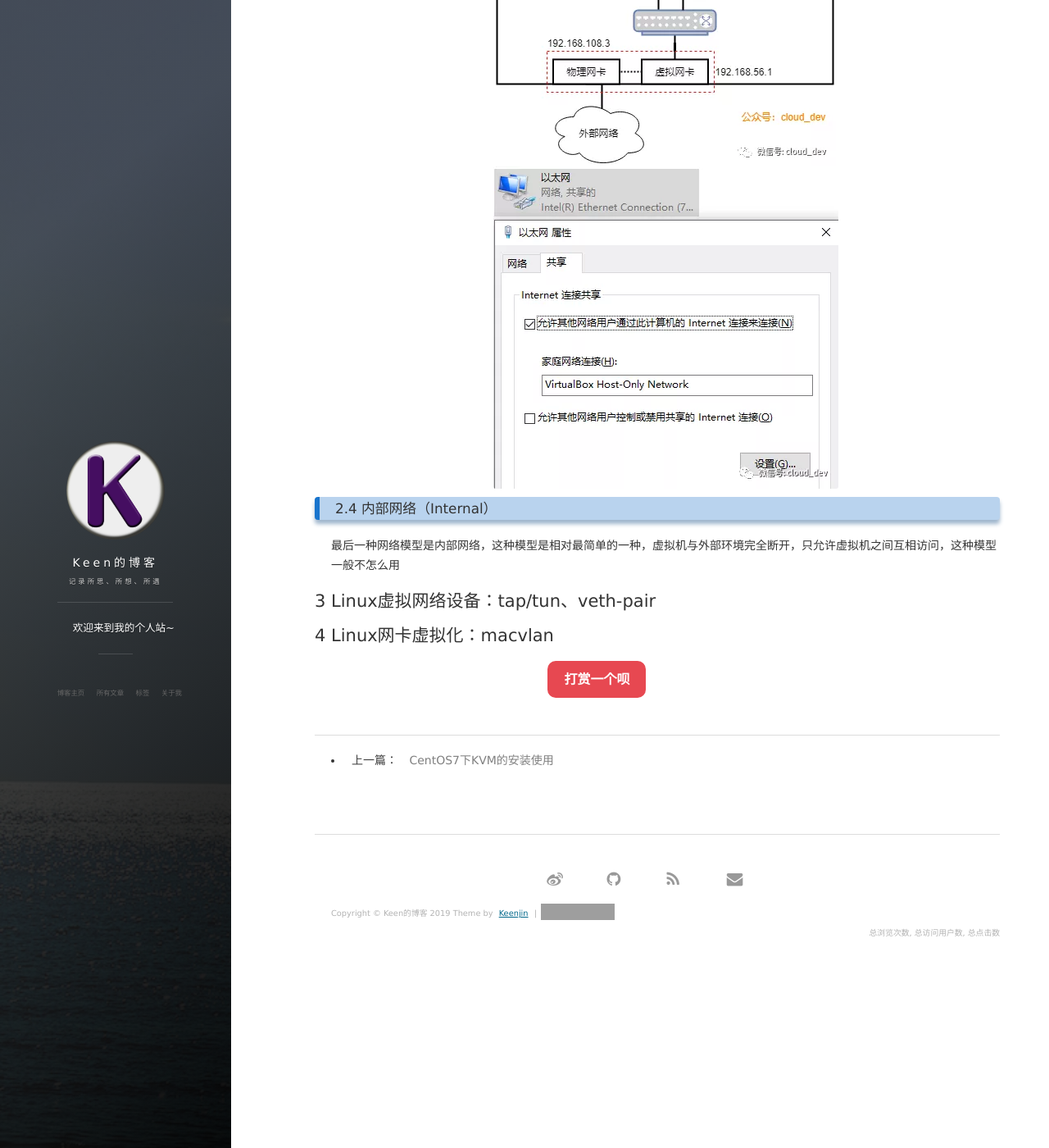
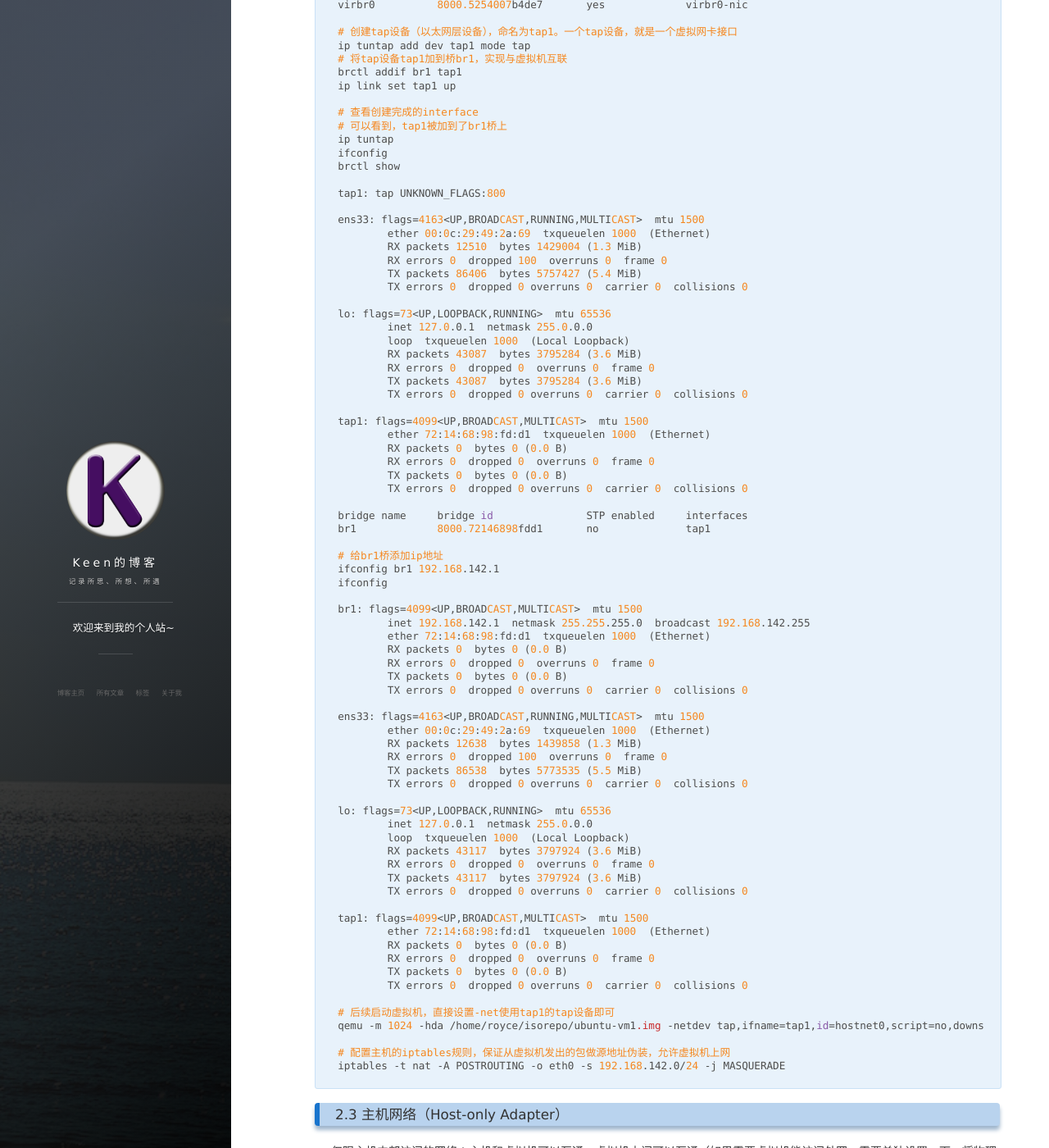
Before and after one commit to Keenjin/Keenjin.github.io, a Jekyll site: the page built from _posts/2019-06-24-virtual-net.md, in a window 1280 px wide and 1400 px high, scrolled down 8028 px. Shown: the whole window at 82% size. Built offline with Jekyll 4.4.1, drawn with Linux system fonts in a browser that asks for light colours; nearby versions of some CDN libraries; comment, search, counter and statistics services are not loaded; some of the changed text lies outside the part shown; grey boxes are pictures that could not be loaded.

Commit message:
tun tap 虚拟网络设备机制

````diff
--- a/_posts/2019-06-24-virtual-net.md
+++ b/_posts/2019-06-24-virtual-net.md
@@ -20,9 +20,14 @@ tags: 网络 虚拟化
             - [2.2.2 NAT的配置实现](#222-nat的配置实现)
                 - [2.2.2.1 使用libvirt命令配置永久生效](#2221-使用libvirt命令配置永久生效)
                 - [2.2.2.2 使用iptables配置临时转发策略（重启后失效）](#2222-使用iptables配置临时转发策略重启后失效)
+            - [2.2.3 利用tun/tap设备手动创建NAT网络（libvirt内部实现原理）](#223-利用tuntap设备手动创建nat网络libvirt内部实现原理)
         - [2.3 主机网络（Host-only Adapter）](#23-主机网络host-only-adapter)
         - [2.4 内部网络（Internal）](#24-内部网络internal)
     - [3 Linux虚拟网络设备：tap/tun、veth-pair](#3-linux虚拟网络设备taptunveth-pair)
+        - [3.1 tap/tun](#31-taptun)
+            - [3.1.1 传统网络与tap/tun网络对比](#311-传统网络与taptun网络对比)
+            - [3.1.2 tap与tun的对比](#312-tap与tun的对比)
+        - [3.2 veth-pair](#32-veth-pair)
     - [4 Linux网卡虚拟化：macvlan](#4-linux网卡虚拟化macvlan)
 
 <!-- /TOC -->
@@ -368,6 +373,100 @@ Chain PREROUTING (policy ACCEPT 0 packets, 0 bytes)
 # 后续可以写脚本，一键配置n条策略，参考：https://blog.51cto.com/liweizhong/976183
 ```
 
+#### 2.2.3 利用tun/tap设备手动创建NAT网络（libvirt内部实现原理）
+
+tun/tap设备原理，参见[3.1 tap/tun](#31-taptun)
+
+```bash
+# 在主机上创建一个桥
+brctl addbr br1
+brctl show
+
+bridge name	bridge id		STP enabled	interfaces
+br1		8000.000000000000	no		# 新创建的，还没有任何网卡接口关联上来
+keenbr0		8000.525400e14e00	yes		keenbr0-nic
+virbr0		8000.5254007b4de7	yes		virbr0-nic
+
+# 创建tap设备（以太网层设备），命名为tap1。一个tap设备，就是一个虚拟网卡接口
+ip tuntap add dev tap1 mode tap
+# 将tap设备tap1加到桥br1，实现与虚拟机互联
+brctl addif br1 tap1
+ip link set tap1 up
+
+# 查看创建完成的interface
+# 可以看到，tap1被加到了br1桥上
+ip tuntap
+ifconfig
+brctl show
+
+tap1: tap UNKNOWN_FLAGS:800
+
+ens33: flags=4163<UP,BROADCAST,RUNNING,MULTICAST>  mtu 1500
+        ether 00:0c:29:49:2a:69  txqueuelen 1000  (Ethernet)
+        RX packets 12510  bytes 1429004 (1.3 MiB)
+        RX errors 0  dropped 100  overruns 0  frame 0
+        TX packets 86406  bytes 5757427 (5.4 MiB)
+        TX errors 0  dropped 0 overruns 0  carrier 0  collisions 0
+
+lo: flags=73<UP,LOOPBACK,RUNNING>  mtu 65536
+        inet 127.0.0.1  netmask 255.0.0.0
+        loop  txqueuelen 1000  (Local Loopback)
+        RX packets 43087  bytes 3795284 (3.6 MiB)
+        RX errors 0  dropped 0  overruns 0  frame 0
+        TX packets 43087  bytes 3795284 (3.6 MiB)
+        TX errors 0  dropped 0 overruns 0  carrier 0  collisions 0
+
+tap1: flags=4099<UP,BROADCAST,MULTICAST>  mtu 1500
+        ether 72:14:68:98:fd:d1  txqueuelen 1000  (Ethernet)
+        RX packets 0  bytes 0 (0.0 B)
+        RX errors 0  dropped 0  overruns 0  frame 0
+        TX packets 0  bytes 0 (0.0 B)
+        TX errors 0  dropped 0 overruns 0  carrier 0  collisions 0
+
+bridge name	bridge id		STP enabled	interfaces
+br1		8000.72146898fdd1	no		tap1
+
+# 给br1桥添加ip地址
+ifconfig br1 192.168.142.1
+ifconfig
+
+br1: flags=4099<UP,BROADCAST,MULTICAST>  mtu 1500
+        inet 192.168.142.1  netmask 255.255.255.0  broadcast 192.168.142.255
+        ether 72:14:68:98:fd:d1  txqueuelen 1000  (Ethernet)
+        RX packets 0  bytes 0 (0.0 B)
+        RX errors 0  dropped 0  overruns 0  frame 0
+        TX packets 0  bytes 0 (0.0 B)
+        TX errors 0  dropped 0 overruns 0  carrier 0  collisions 0
+
+ens33: flags=4163<UP,BROADCAST,RUNNING,MULTICAST>  mtu 1500
+        ether 00:0c:29:49:2a:69  txqueuelen 1000  (Ethernet)
+        RX packets 12638  bytes 1439858 (1.3 MiB)
+        RX errors 0  dropped 100  overruns 0  frame 0
+        TX packets 86538  bytes 5773535 (5.5 MiB)
+        TX errors 0  dropped 0 overruns 0  carrier 0  collisions 0
+
+lo: flags=73<UP,LOOPBACK,RUNNING>  mtu 65536
+        inet 127.0.0.1  netmask 255.0.0.0
+        loop  txqueuelen 1000  (Local Loopback)
+        RX packets 43117  bytes 3797924 (3.6 MiB)
+        RX errors 0  dropped 0  overruns 0  frame 0
+        TX packets 43117  bytes 3797924 (3.6 MiB)
+        TX errors 0  dropped 0 overruns 0  carrier 0  collisions 0
+
+tap1: flags=4099<UP,BROADCAST,MULTICAST>  mtu 1500
+        ether 72:14:68:98:fd:d1  txqueuelen 1000  (Ethernet)
+        RX packets 0  bytes 0 (0.0 B)
+        RX errors 0  dropped 0  overruns 0  frame 0
+        TX packets 0  bytes 0 (0.0 B)
+        TX errors 0  dropped 0 overruns 0  carrier 0  collisions 0
+
+# 后续启动虚拟机，直接设置-net使用tap1的tap设备即可
+qemu -m 1024 -hda /home/royce/isorepo/ubuntu-vm1.img -netdev tap,ifname=tap1,id=hostnet0,script=no,downscript=no -device virtio-net-pci,netdev=hostnet0,id=net0, ac=00:16:3e:a5:fb:48 --cdrom /home/royce/isorepo/Fedora-19-x86_64-DVD.iso
+
+# 配置主机的iptables规则，保证从虚拟机发出的包做源地址伪装，允许虚拟机上网
+iptables -t nat -A POSTROUTING -o eth0 -s 192.168.142.0/24 -j MASQUERADE
+```
+
 ### 2.3 主机网络（Host-only Adapter）
 
 仅限主机内部访问的网络：主机和虚拟机可以互通，虚拟机之间可以互通（如果需要虚拟机能访问外网，需要单独设置一下，将物理网卡和虚拟网卡桥接上）
@@ -381,4 +480,32 @@ Chain PREROUTING (policy ACCEPT 0 packets, 0 bytes)
 
 ## 3 Linux虚拟网络设备：tap/tun、veth-pair
 
+### 3.1 tap/tun
+
+linux内核2.4.x版本之后实现的虚拟网络设备。tap/tun对应的网络驱动：/dev/net/tun
+
+#### 3.1.1 传统网络与tap/tun网络对比
+
+![jpg](/images/post/virtual_network/tun.jpg)
+![jpg](/images/post/virtual_network/tap.jpg)
+
+#### 3.1.2 tap与tun的对比
+
+模拟网络层：
+
+- tun设备是三层设备，只模拟到IP层。我们可以通过/dev/net/tun收发IP层数据包。可以使用ifconfig设置ip地址
+- tap设备是二层设备，比tun更深入，可以通过/dev/net/tun文件收发mac层数据包。可以使用ifconfig设置ip地址，也可以设置mac地址
+
+网桥功能：
+
+- tun设备无法与物理网卡做bridge，但是可以通过ip_forward与物理网卡连通
+- tap设备拥有mac层功能，可以与物理网卡做bridge，支持mac层广播
+
+应用场景：
+
+- tun设备常用于vpn、tunnel、ipsec之类的隧道（openvpn、vtun都是利用此机制实现的隧道封装）
+- tap设备常用于虚拟交换机、网桥等
+
+### 3.2 veth-pair
+
 ## 4 Linux网卡虚拟化：macvlan
````
Also changed, not shown: images/post/virtual_network/tap.jpg (added), images/post/virtual_network/tun.jpg (added).
